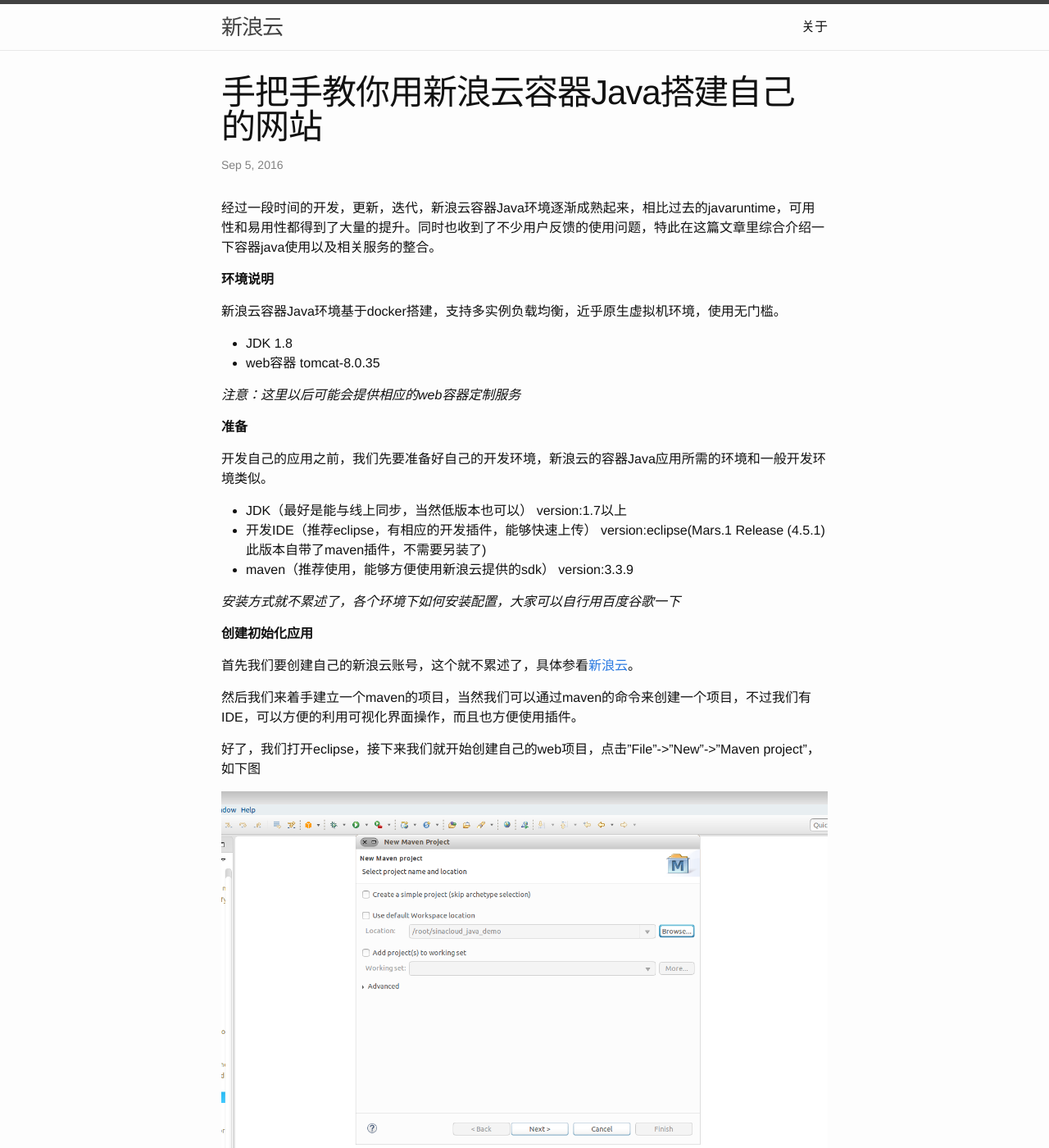
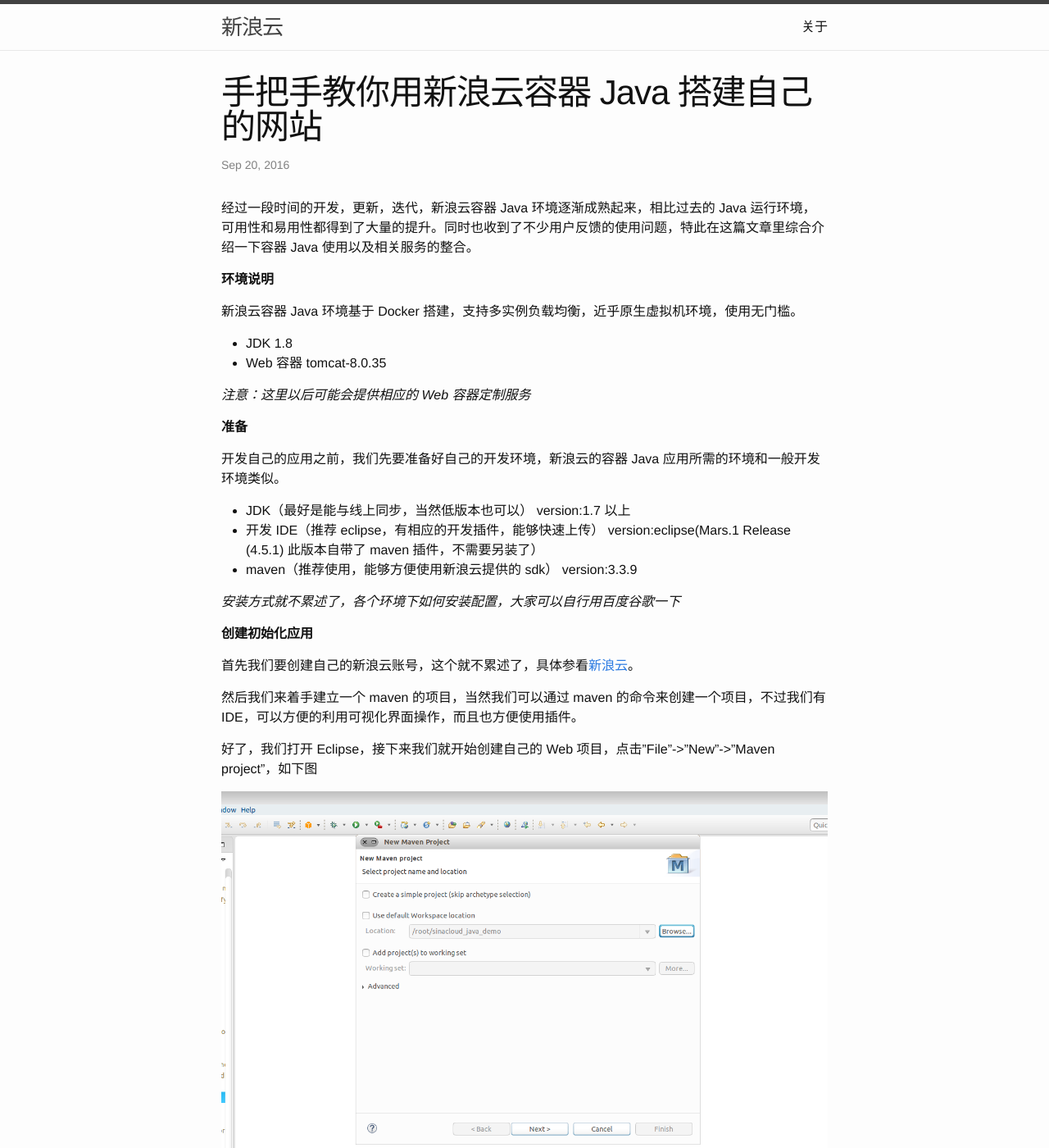
Before and after one commit to haluomao/sinacloud.github.io, a Jekyll site: the page built from _posts/2016-09-05-docker-java-get-started.markdown, in a window 1280 px wide and 1400 px high. Shown: the whole window at 82% size. Built offline with Jekyll 4.4.1, drawn with Linux system fonts in a browser that asks for light colours; Markdown is read by kramdown in place of the engine named in the settings; some of the changed text lies outside the part shown.

Commit message:
Fix typo

````diff
--- a/_posts/2016-09-05-docker-java-get-started.markdown
+++ b/_posts/2016-09-05-docker-java-get-started.markdown
@@ -1,29 +1,29 @@
 ---
 layout: post
-title:  "手把手教你用新浪云容器Java搭建自己的网站"
-date:   2016-09-05 16:32:01
+title:  "手把手教你用新浪云容器 Java 搭建自己的网站"
+date:   2016-09-20 16:32:01
 ---
 
-经过一段时间的开发，更新，迭代，新浪云容器Java环境逐渐成熟起来，相比过去的javaruntime，可用性和易用性都得到了大量的提升。同时也收到了不少用户反馈的使用问题，特此在这篇文章里综合介绍一下容器java使用以及相关服务的整合。
+经过一段时间的开发，更新，迭代，新浪云容器 Java 环境逐渐成熟起来，相比过去的 Java 运行环境，可用性和易用性都得到了大量的提升。同时也收到了不少用户反馈的使用问题，特此在这篇文章里综合介绍一下容器 Java 使用以及相关服务的整合。
 
 
 **环境说明**
 
-新浪云容器Java环境基于docker搭建，支持多实例负载均衡，近乎原生虚拟机环境，使用无门槛。
+新浪云容器 Java 环境基于 Docker 搭建，支持多实例负载均衡，近乎原生虚拟机环境，使用无门槛。
 
 * JDK 1.8
-* web容器 tomcat-8.0.35
+* Web 容器 tomcat-8.0.35
 
-*注意：这里以后可能会提供相应的web容器定制服务*
+*注意：这里以后可能会提供相应的 Web 容器定制服务*
 
 
 **准备**
 
-开发自己的应用之前，我们先要准备好自己的开发环境，新浪云的容器Java应用所需的环境和一般开发环境类似。
+开发自己的应用之前，我们先要准备好自己的开发环境，新浪云的容器 Java 应用所需的环境和一般开发环境类似。
 
-* JDK（最好是能与线上同步，当然低版本也可以） version:1.7以上
-* 开发IDE（推荐eclipse，有相应的开发插件，能够快速上传） version:eclipse(Mars.1 Release (4.5.1) 此版本自带了maven插件，不需要另装了)
-* maven（推荐使用，能够方便使用新浪云提供的sdk） version:3.3.9
+* JDK（最好是能与线上同步，当然低版本也可以） version:1.7 以上
+* 开发 IDE（推荐 eclipse，有相应的开发插件，能够快速上传） version:eclipse(Mars.1 Release (4.5.1) 此版本自带了 maven 插件，不需要另装了）
+* maven（推荐使用，能够方便使用新浪云提供的 sdk） version:3.3.9
 
 *安装方式就不累述了，各个环境下如何安装配置，大家可以自行用百度谷歌一下*
 
@@ -32,17 +32,17 @@ date:   2016-09-05 16:32:01
 
 首先我们要创建自己的新浪云账号，这个就不累述了，具体参看[新浪云](http://www.sinacloud.com/)。
 
-然后我们来着手建立一个maven的项目，当然我们可以通过maven的命令来创建一个项目，不过我们有IDE，可以方便的利用可视化界面操作，而且也方便使用插件。
+然后我们来着手建立一个 maven 的项目，当然我们可以通过 maven 的命令来创建一个项目，不过我们有 IDE，可以方便的利用可视化界面操作，而且也方便使用插件。
 
-好了，我们打开eclipse，接下来我们就开始创建自己的web项目，点击"File"->"New"->"Maven project"，如下图
+好了，我们打开 Eclipse，接下来我们就开始创建自己的 Web 项目，点击"File"->"New"->"Maven project"，如下图
 
 ![create-project]({{ site.url }}/assets/eclipse-create-mvn-01.png)
 
-然后点击"Next"，注意接下来选择的"Archetype"，咱们是web项目，所以一定要选择"maven-archetype-webapp"，如下图
+然后点击"Next"，注意接下来选择的"Archetype"，咱们是 Web 项目，所以一定要选择"maven-archetype-webapp"，如下图
 
 ![create-project]({{ site.url }}/assets/eclipse-create-mvn-02.png)
 
-然后点击"Next"，填写Group Id和Artifact Id，然后在点击"Finish"。
+然后点击"Next"，填写 Group Id 和 Artifact Id，然后在点击"Finish"。
 
 ![create-project]({{ site.url }}/assets/eclipse-create-mvn-03.png)
 
@@ -50,54 +50,54 @@ date:   2016-09-05 16:32:01
 
 ![create-project]({{ site.url }}/assets/eclipse-create-mvn-04.png)
 
-首先我们建立一下源码目录，在src->main下面新建一个文件夹java，然后就可以看到如图的应用结构了
+首先我们建立一下源码目录，在 src->main 下面新建一个文件夹 java，然后就可以看到如图的应用结构了
 
 ![create-project]({{ site.url }}/assets/eclipse-create-mvn-05.png)
 
-这里还有一个注意的地方，建立好新的maven项目之后，可能需要一些简单的配置，如果默认配置好了可以忽略了，主要注意两个方面的配置，一是servlet版本，一是jdk版本，以及项目结构。
+这里还有一个注意的地方，建立好新的 maven 项目之后，可能需要一些简单的配置，如果默认配置好了可以忽略了，主要注意两个方面的配置，一是 Servlet 版本，一是 JDK 版本，以及项目结构。
 
-改下jdk，点击项目右键->proerties->java compile，如下图
+改下 JDK，点击项目右键 ->proerties->java compile，如下图
 
 ![create-project]({{ site.url }}/assets/change-eclipse-config-01.png)
 
-将jdk版本调整为1.7以上以匹配线上版本。
+将 JDK 版本调整为 1.7 以上以匹配线上版本。
 
-在修改下项目的结构，如下图。点击Project Facet，修改下java的版本和刚刚修改的版本一致。
+在修改下项目的结构，如下图。点击 Project Facet，修改下 Java 的版本和刚刚修改的版本一致。
 
 ![create-project]({{ site.url }}/assets/change-eclipse-config-02.png)
 
-修改下Dynamic Web Module，改成3.1版本（如果点击下面提示无法改变版本的话，就先反选Dynamic Web Module然后确定，在重新进入这个界面在勾选即可修改）。如下图
+修改下 Dynamic Web Module，改成 3.1 版本（如果点击下面提示无法改变版本的话，就先反选 Dynamic Web Module 然后确定，在重新进入这个界面在勾选即可修改）。如下图
 
 ![create-project]({{ site.url }}/assets/change-eclipse-config-03.png)
 
-注意图中的标注位置，点击进去，配置一下web目录，如下图
+注意图中的标注位置，点击进去，配置一下 Web 目录，如下图
 
 ![create-project]({{ site.url }}/assets/change-eclipse-config-04.png)
 
-将我们建立项目的web目录配置下。
+将我们建立项目的 Web 目录配置下。
 
-最后，我们在来安装下新浪云的eclipse插件，具体安装的方法参见[使用Eclipse插件部署Java应用](http://www.sinacloud.com/doc/sae/docker/java-eclipse-plugin.html)。
+最后，我们在来安装下新浪云的 Eclipse 插件，具体安装的方法参见[使用 Eclipse 插件部署 Java 应用](http://www.sinacloud.com/doc/sae/docker/java-eclipse-plugin.html)。
 
 至此，我们开发前的准备工作就完成了，接下来我们可以开始开发了。
 
 
 
-接下来的web应用就可以根据自己的业务需求开始开发，就不说具体的开发过程了，下面着重介绍下新浪云相关服务的使用方法和注意事项。
-我们先来建立一个servlet，通过这个servlet来演示相关功能的展示，建立一个如下图的package在建立一个名为test的servlet。
+接下来的 Web 应用就可以根据自己的业务需求开始开发，就不说具体的开发过程了，下面着重介绍下新浪云相关服务的使用方法和注意事项。
+我们先来建立一个 Servlet，通过这个 Servlet 来演示相关功能的展示，建立一个如下图的 package 在建立一个名为 test 的 Servlet。
 
 ![create-servlet]({{ site.url }}/assets/start-create-servlet.png)
 
-然后可以通过eclipse插件将应用上传到新浪云，插件使用见[使用Eclipse插件部署Java应用](http://www.sinacloud.com/doc/sae/docker/java-eclipse-plugin.html)，也就是你刚刚创建的应用，注意填写相关的信息。部署时间大约为3分钟，然后可以在浏览器里访问我们创建的servlet了，如下图。
+然后可以通过 Eclipse 插件将应用上传到新浪云，插件使用见[使用 Eclipse 插件部署 Java 应用](http://www.sinacloud.com/doc/sae/docker/java-eclipse-plugin.html)，也就是你刚刚创建的应用，注意填写相关的信息。部署时间大约为 3 分钟，然后可以在浏览器里访问我们创建的 servlet 了，如下图。
 
 ![create-servlet]({{ site.url }}/assets/show-servlet.png)
 
-这样，我们的servlet的就建立好了，接下来我们的演示就基于这个servlet展开介绍。
+这样，我们的 Servlet 的就建立好了，接下来我们的演示就基于这个 Servlet 展开介绍。
 
-**Mysql**
+**MySQL**
 
-新浪云的数据库服务有两种，一种是[共享型数据库](http://www.sinacloud.com/doc/sae/php/mysql.html)，一种是[独享型数据库](http://www.sinacloud.com/doc/sae/php/rds.html)，但其实操作方式都是一样的，具体参看相关文档。以共享型数据库为例子吧，通过jdbc方式即可连接。
+新浪云的数据库服务有两种，一种是[共享型数据库](http://www.sinacloud.com/doc/sae/php/mysql.html)，一种是[独享型数据库](http://www.sinacloud.com/doc/sae/php/rds.html)，但其实操作方式都是一样的，具体参看相关文档。以共享型数据库为例子吧，通过 jdbc 方式即可连接。
 
-首先，在新浪云控制面板中创建自己的共享型mysql实例，然后在*pom.xml*里添加下jdbc驱动
+首先，在新浪云控制面板中创建自己的共享型 mysql 实例，然后在*pom.xml*里添加下 jdbc 驱动
 
 ```xml
 <dependency>
@@ -107,7 +107,7 @@ date:   2016-09-05 16:32:01
 </dependency>
 ```
 
-然后，在咱们刚刚创建的serlvet中，添加如下代码。
+然后，在咱们刚刚创建的 Serlvet 中，添加如下代码。
 
 ```java
 String driver = "com.mysql.jdbc.Driver";
@@ -152,7 +152,7 @@ memcache服务同样也要在你创建的应用中开启面板，初始化一下
 </dependency>
 ```
 
-同样，我们在刚刚我们新建的servlet中添加如下的代码。
+同样，我们在刚刚我们新建的 servlet 中添加如下的代码。
 
 ```java
 String username = System.getenv("ACCESSKEY");
@@ -179,13 +179,13 @@ try {
 
 ![memcache]({{ site.url }}/assets/show-memcache.png)
 
-这里只是简单的实现了set和get方法，其他的可以参看[spymemcached](https://code.google.com/archive/p/spymemcached/)。
+这里只是简单的实现了 set 和 get 方法，其他的可以参看 [spymemcached](https://code.google.com/archive/p/spymemcached/)。
 
 
 **Redis**
 
 
-新浪云redis服务，类似于memcache服务，先在*pom.xml*里添加一个redis的客户端，如jedis
+新浪云 Redis 服务，类似于 Memcache 服务，先在*pom.xml*里添加一个 redis 的客户端，如 jedis
 
 ```xml
 <dependency>
@@ -195,7 +195,7 @@ try {
 </dependency>
 ```
 
-然后还是在刚刚建立的servlet里添加如下代码。
+然后还是在刚刚建立的 Servlet 里添加如下代码。
 
 ```java
 String redis_url = System.getenv("REDIS_URL");
@@ -250,7 +250,7 @@ response.getWriter().println(users.find(user).iterator().next().get("key"));
 **存储服务**
 
 
-这里还是在上面建立的那个servlet演示操作。对于容器java，我们提供了一套sdk支持，相关存储的操作，sdk已经放在了maven的中央仓库上，可以通过maven进行下载，在项目的*pom.xml*中添加如下依
+这里还是在上面建立的那个 Servlet 演示操作。对于容器 Java，我们提供了一套 SDK 支持，相关存储的操作，SDK 已经放在了 maven 的中央仓库上，可以通过 maven 进行下载，在项目的*pom.xml*中添加如下依
 赖。
 
 ```xml
@@ -260,13 +260,13 @@ response.getWriter().println(users.find(user).iterator().next().get("key"));
 	<version>1.2.1</version>
 </dependency>
 ```
-目前，sdk里包含了kvdb（已经在1.2.2版本中去除）、云存储、Storage，以后新的服务，会在不断的增加。
+目前，SDK 里包含了 kvdb（已经在 1.2.2 版本中去除）、云存储、Storage，以后新的服务，会在不断的增加。
 
 
 **Storage**
 
 
-Storage服务是新浪云开发的一套对象存储服务，首先也要在面板上开启服务，初始化，然后在servlet中添加如下的代码。
+Storage 服务是新浪云开发的一套对象存储服务，首先也要在面板上开启服务，初始化，然后在 servlet 中添加如下的代码。
 
 ```java
 StorageClient sc = new StorageClient();
@@ -274,34 +274,34 @@ sc.createBucket("testbucket");
 sc.putObjectFile("testbucket", "test.txt", "test storage client upload text".getBytes(), null);
 ```
 
-然后上传到新浪云上，然后访问一下servlet，之后可以在自己storage面板里，可以看到文件。如下图
+然后上传到新浪云上，然后访问一下 Servlet，之后可以在自己 Storage 面板里，可以看到文件。如下图
 
 ![storage]({{ site.url }}/assets/show-storage.png)
 
 
 **云存储**
 
-参见[云存储](http://open.sinastorage.com/)，有详细的[API](http://www.sinacloud.com/doc/scs/api)。
+参见[云存储](http://open.sinastorage.com/)，有详细的 [API](http://www.sinacloud.com/doc/scs/api)。
 
 
 
 
-**分布式session**
+**分布式 Session**
 
-多实例的情况下，准备了两种解决方案，一种是粘滞会话，另一种是第三方session存储。粘滞会话可以在创建应用的时候开启。下面演示一下使用第三方redis服务存储session
+多实例的情况下，准备了两种解决方案，一种是粘滞会话，另一种是第三方 Session 存储。粘滞会话可以在创建应用的时候开启。下面演示一下使用第三方 Redis 服务存储 Session
 
-为了方便演示，我先把我测试的容器实例扩展到多个，到了3个jvm，如图所示。
+为了方便演示，我先把我测试的容器实例扩展到多个，到了 3 个 JVM，如图所示。
 
 ![session]({{ site.url }}/assets/distribute-session-01.png)
 
-然后我们创建一个redis服务，具体创建参见[Redis文档](https://www.sinacloud.com/doc/sae/services/redis.html)，然后进入"应用"->"环境变量面板"，点击添加环境变量，添加以下两个环境变量。添加如下的环境变量。
+然后我们创建一个 redis 服务，具体创建参见 [Redis 文档](https://www.sinacloud.com/doc/sae/services/redis.html)，然后进入"应用"->"环境变量面板"，点击添加环境变量，添加以下两个环境变量。添加如下的环境变量。
 
  * REDIS_URL="YOUR_REDIS_URL"
  * SESSION_MANAGER=REDIS
 
 然后我们重启下我们的应用。
 
-还是在我们上面创建的servlet里演示
+还是在我们上面创建的 Servlet 里演示
 
 ```java
 HttpSession session = request.getSession();
@@ -309,11 +309,11 @@ session.setAttribute("key", "sinacloud");
 response.getWriter().println(session.getAttribute("key"));
 ```
 
-然后我们访问下我们的servlet，如下图。
+然后我们访问下我们的 Servlet，如下图。
 
 ![session]({{ site.url }}/assets/distribute-session-02.png)
 
-最后我们在确认下是否将session的数据存储到了redis，进入到redis控制面板，点击管理，输入如下命令。
+最后我们在确认下是否将 Session 的数据存储到了 Redis，进入到 Redis 控制面板，点击管理，输入如下命令。
 
  * keys *
 
@@ -321,12 +321,12 @@ response.getWriter().println(session.getAttribute("key"));
 
 ![session]({{ site.url }}/assets/distribute-session-03.png)
 
-可以看到，由tomcat自主存的session信息，都在我们的redis里了，这样就可以实现多实例之间的session共享了。如果使用过程中需要存储对象，要预先对对象进行序列化
+可以看到，由 Tomcat 自主存的 Session 信息，都在我们的 Redis 里了，这样就可以实现多实例之间的 Session 共享了。如果使用过程中需要存储对象，要预先对对象进行序列化
 
 
 **最后**
 
 
-以上简单的介绍了一下，新浪云容器环境java相关的问题，主要是在新浪云相关的服务上，如果以后有新的服务或者问题，我会继续更新相关的使用方法和文档。当然使用中如果遇到上面问题，可以提交[工单](https://www.sinacloud.com/ucenter/workorderadd.html)求助。
+以上简单的介绍了一下，新浪云容器环境 Java 相关的问题，主要是在新浪云相关的服务上，如果以后有新的服务或者问题，我会继续更新相关的使用方法和文档。当然使用中如果遇到上面问题，可以提交[工单](https://www.sinacloud.com/ucenter/workorderadd.html) 求助。
 
 具体相关的服务可以参看容器服务的[文档中心](http://www.sinacloud.com/doc/sae/docker/index.html)。
````
Also changed, not shown: other parts of _posts/2016-09-05-docker-java-get-started.markdown (+4 -4 lines).
